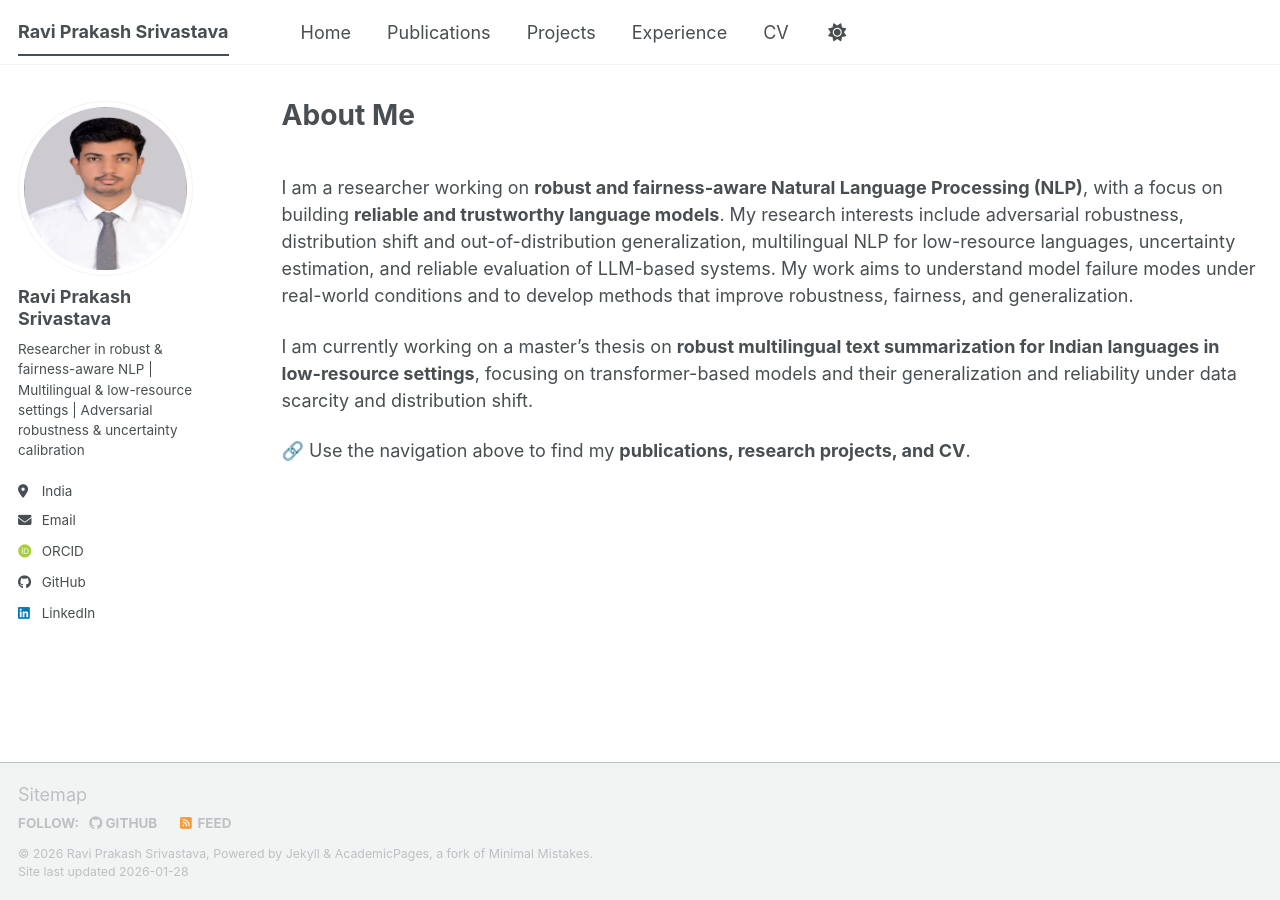
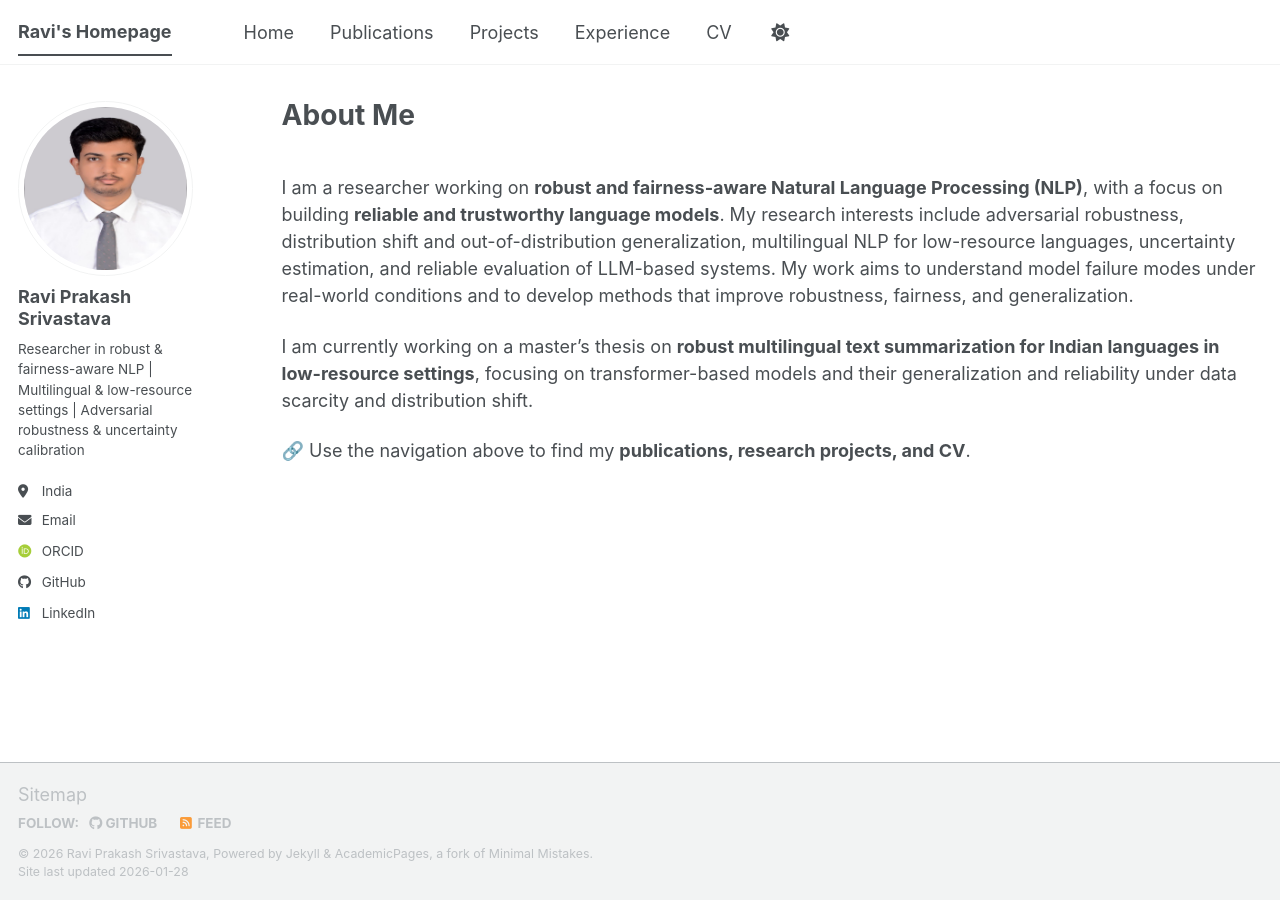
Before and after one commit to t36512401-hue/t36512401-hue.github.io, a Jekyll site: the page built from index.md, in a window 1280 px wide. Built offline with Jekyll 4.4.1, drawn with Linux system fonts in a browser that asks for light colours; some web fonts are replaced; a script bundle is joined from its source files by our own code; library files that are not in the unit come from our copies.

Commit message:
Update _config.yml

```diff
--- a/_config.yml
+++ b/_config.yml
@@ -2,7 +2,7 @@
 locale: "en-US"
 site_theme: "default"  # Options: default, air, sunrise, mint, dirt, contrast
 
-title: "Ravi Prakash Srivastava"
+title: "Ravi's Homepage"
 title_separator: "-"
 name: &name "Ravi Prakash Srivastava"
 description: &description "Researcher focused on robust and fairness-aware NLP, with emphasis on adversarial robustness, distribution shift, multilingual and low-resource settings, uncertainty calibration, and reliable evaluation of LLM-based systems."
```
